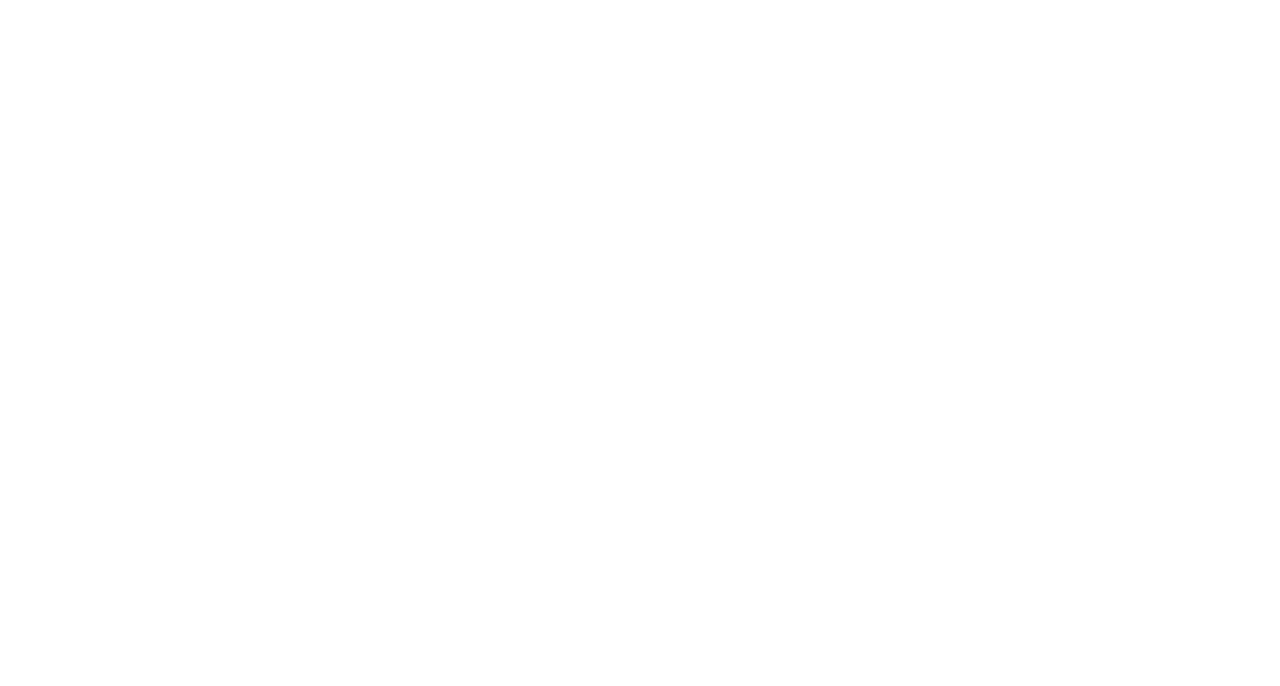
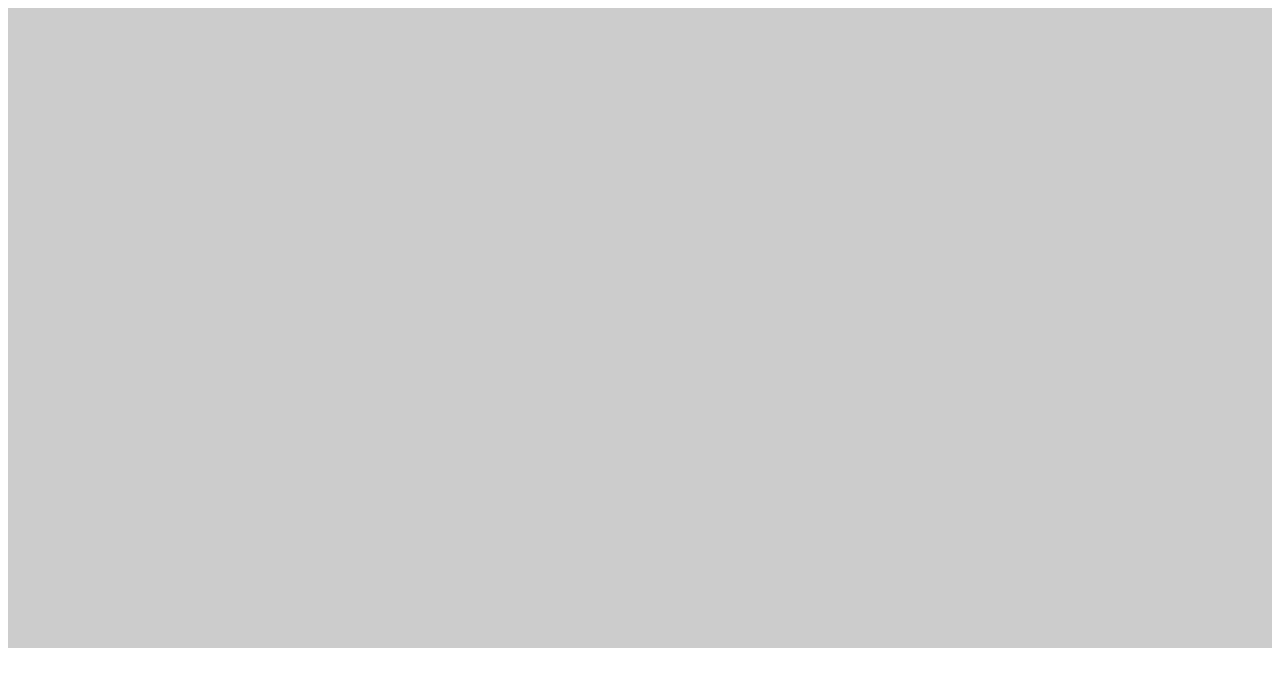
Before and after one commit to couvq/2048-Clone, a plain HTML site: page index.html in a window 1280 px wide. Drawn offline with Linux system fonts and the light colour scheme.

Commit message:
basic styles

```diff
--- a/index.html
+++ b/index.html
@@ -5,6 +5,7 @@
     <meta http-equiv="X-UA-Compatible" content="IE=edge">
     <meta name="viewport" content="width=device-width, initial-scale=1.0">
     <title>Document</title>
+    <link rel="stylesheet" href="styles.css">
 </head>
 <body>
     <div id="game-board">
--- a/styles.css
+++ b/styles.css
@@ -0,0 +1,11 @@
+*, *::before, *::after {
+    box-sizing: border-box;
+    font-family: Arial;
+}
+
+#game-board {
+    display: grid;
+    grid-template-columns: repeat(4, 20vmin);
+    grid-template-rows: repeat(4, 20vmin);
+    background-color: #ccc;
+}
```
